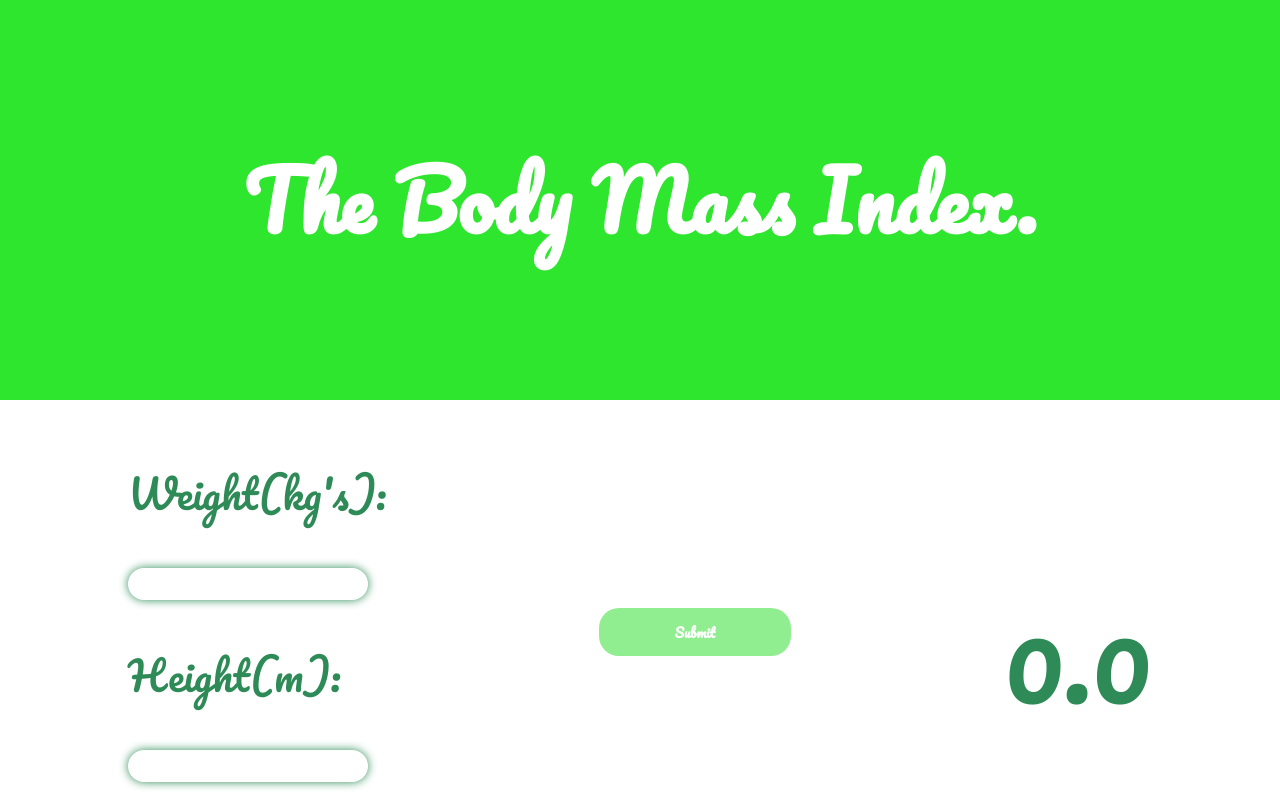
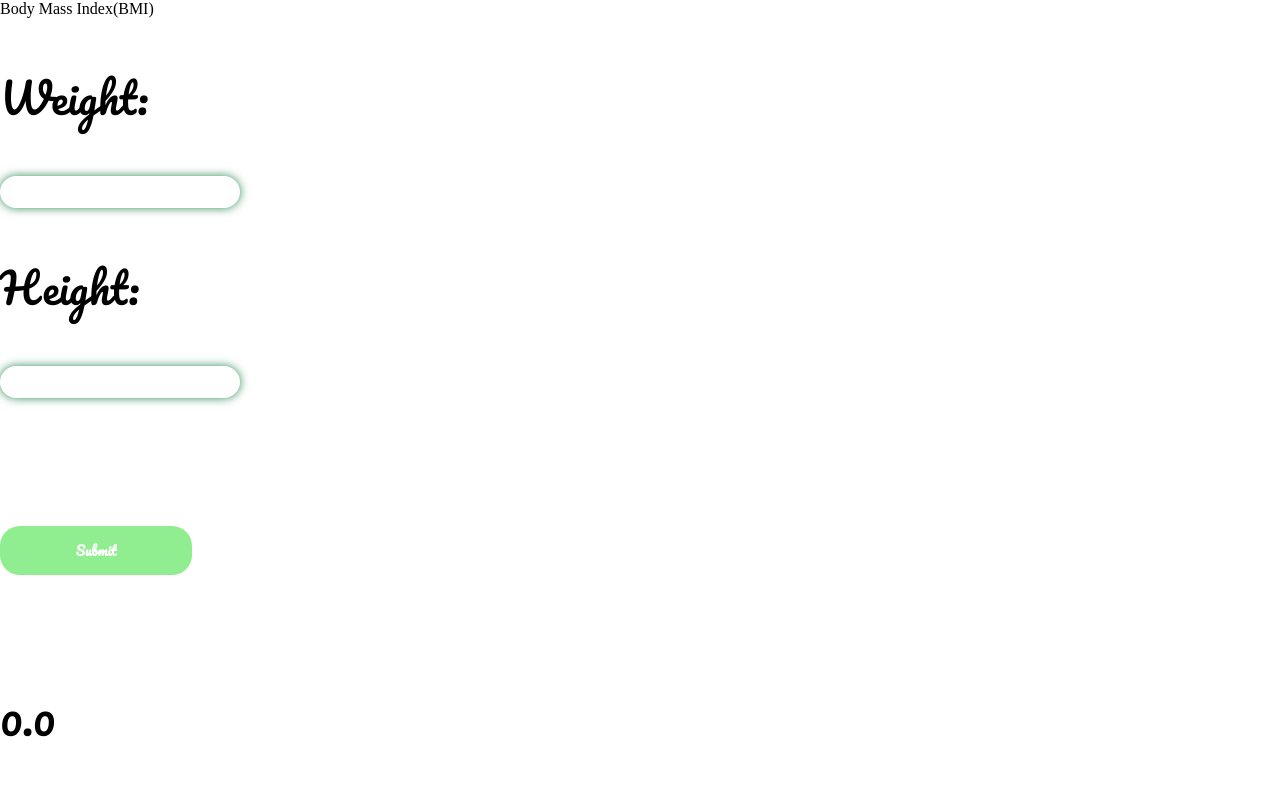
Before and after one commit to adityasaivit/Body_mass_index, a plain HTML site: page index.html in a window 1280 px wide. Drawn offline with Linux system fonts and the light colour scheme.

Commit message:
Update index.html

```diff
--- a/index.html
+++ b/index.html
@@ -1,28 +1,38 @@
 <html>
     <head>
-        <title>Body Mass Index</title>
-        <link href="style.css" rel="stylesheet">
+        <title>New BMI</title>
+        <link rel="stylesheet" href="style.css">
         <script src="script.js"></script>
     </head>
     <body>
-        <div class="top">
-            <p>The Body <span>Mass</span> Index.</p>
-            <p class="res"></p>
+       <div class="outer">
+        <div class="bmi-container">
+            <p class="heading">Body Mass Index(BMI)</p>
+
+            <div class="res">
+                <div class="weight">
+                    <p>Weight:</p>
+                    <input type="text" class="inp wei">
+
+                </div>
+                <div class="height">
+                    <p>Height:</p>
+                    <input type="text" class="inp hei">
+
+                </div>
+
+
+                <button onclick="result()">Submit</button>
+                <p class="res-disp">0.0</p>
+
+
+
+
+
+            </div>
         </div>
-    <div class="bottom">
-        <div class="inp-elements">
-            <p class="sub">Weight(kg's):</p>
-            <input type="number" class="inp" id="weight">
-            <p class="sub">Height(m):</p>
-            <input type="number" class="inp" id="height">
+       </div>
 
-        </div>
-        <button onclick="calc()">Submit</button>
-        <div class="bmi-disp">
-            <p class="bmi">0.0</p>
 
-        </div>
-
-    </div>
     </body>
 </html>
```
